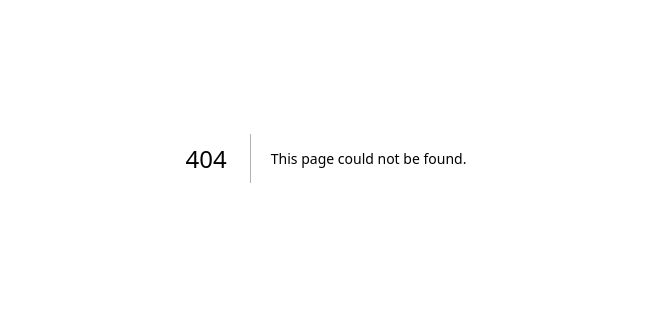
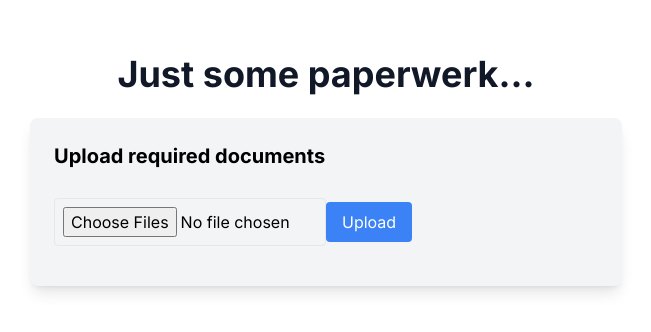
Before and after one commit to lklcentennial/hackathon-foodbank, a Next.js app: page /verify in a window 1280 px wide. Before the commit this address had no page. Shown: the part 242-574 px from the top of the page, without its empty margins (314-965 px from the left). Built offline with nearby package versions, Linux system fonts and the light colour scheme.

Commit message:
feat: Verfication #2 done

```diff
--- a/src/app/page.js
+++ b/src/app/page.js
@@ -1,18 +1,27 @@
 "use client";
 import CenterContainer from "@/components/CenterContainer";
-import GuestOnly from "@/components/GuestOnly";
-import Login from "@/components/Login";
 import SignInButton from "@/components/SignIn";
 import SignOutButton from "@/components/SignOutButton";
-import Validation from "@/components/Validation";
 import { useSession } from "next-auth/react";
+import { useRouter } from "next/navigation";
 
 export default function Home() {
   const session = useSession();
+  const router = useRouter();
   return (
     <CenterContainer>
       {session.data ? (
         <>
+          <h1 className="m-2 text-4xl font-bold text-gray-900">
+            {"Let's verify you!"}
+          </h1>
+
+          <button
+            className="border text-slate-300 text-xl font-bold m-2 p-4 rounded bg-slate-700 outline-none"
+            onClick={() => router.push("/verify")}
+          >
+            Procced
+          </button>
           <SignOutButton />
         </>
       ) : (
--- /dev/null
+++ b/src/app/verify/page.js
@@ -0,0 +1,16 @@
+import CenterContainer from "@/components/CenterContainer";
+import Validation from "@/components/Validation";
+import React from "react";
+
+const VerifyPage = () => {
+  return (
+    <CenterContainer>
+      <h1 className="m-2 text-4xl font-bold text-gray-900">
+        {"Just some paperwerk..."}
+      </h1>
+      <Validation />
+    </CenterContainer>
+  );
+};
+
+export default VerifyPage;
--- a/src/components/SignOutButton.jsx
+++ b/src/components/SignOutButton.jsx
@@ -5,7 +5,7 @@ import React from "react";
 const SignOutButton = () => {
   return (
     <button
-      className="border text-slate-300 text-xl font-bold m-2 p-4 rounded bg-slate-700 outline-none"
+      className="text-gray-900 text-md font-bold m-2 p-4 rounded underline"
       onClick={() => signOut()}
     >
       Sign Out
--- a/src/components/Validation.jsx
+++ b/src/components/Validation.jsx
@@ -1,71 +1,146 @@
 "use client";
-import React, { useState } from "react";
+import React, { useState, useEffect } from "react";
+import { useRouter } from "next/navigation";
 
-function Validation(){
-  const [file, setFile] = useState(null);
-  const [isError, setIsError] = useState(false)
+function Validation() {
+  const [files, setFiles] = useState([]);
+  const [isError, setIsError] = useState(false);
   const [errorMsg, setErrorMsg] = useState("");
-  const [isSuccess, setIsSuccess] = useState(false)
+  const [isSuccess, setIsSuccess] = useState(false);
+  const [uploadProgress, setUploadProgress] = useState(0);
 
   const handleFileChange = (event) => {
-    const selectedFile = event.target.files[0];
-    setIsSuccess(false)
+    const selectedFiles = event.target.files;
+    const allowedTypes = [
+      "image/jpeg",
+      "image/png",
+      "image/gif",
+      "application/pdf",
+      "application/msword",
+      "application/vnd.openxmlformats-officedocument.wordprocessingml.document",
+    ];
+    let isValid = true;
+    const newFiles = Array.from(selectedFiles).map((file) => {
+      if (!allowedTypes.includes(file.type)) {
+        isValid = false;
+        setIsError(true);
+        setErrorMsg(`Invalid file type: ${file.name}`);
+      }
+      return { file, progress: 0 };
+    });
 
-    // Check the file type
-    const allowedTypes = ["image/jpeg", "image/png", "image/gif", "application/pdf", "application/msword", "application/vnd.openxmlformats-officedocument.wordprocessingml.document"];
-    if (!allowedTypes.includes(selectedFile?.type)) {
-      setIsError(true)
-      setErrorMsg("Only JPEG, PNG, and GIF images are allowed.");
-      return;
+    if (isValid) {
+      setIsError(false);
+      setErrorMsg("");
+      setFiles([...files, ...newFiles]);
     }
+  };
 
-    setIsError(false)
-    setFile(selectedFile);
+  const handleDeleteFile = (index) => {
+    const updatedFiles = [...files];
+    updatedFiles.splice(index, 1);
+    setFiles(updatedFiles);
+  };
+
+  const simulateUpload = () => {
+    let progress = 0;
+    const interval = setInterval(() => {
+      progress += 25;
+      setUploadProgress(progress);
+
+      if (progress >= 100) {
+        clearInterval(interval);
+        setIsSuccess(true);
+        setTimeout(() => {
+          setFiles([]);
+          setIsSuccess(false);
+          setUploadProgress(0);
+        }, 2000); // Reset state after 2 seconds
+      }
+    }, 500); // Simulated upload progress interval (500ms per 10% progress)
   };
 
   const handleSubmit = (event) => {
     event.preventDefault();
 
-    if(isError) return
-    setErrorMsg("");
-
-    // Check if the file has been selected
-    if (!file) {
-      setIsError(true)
-      setErrorMsg("Please select a file.");
+    if (isError || files.length === 0) {
+      setIsError(true);
+      setErrorMsg("Please select valid file(s) to upload.");
       return;
     }
 
-    setIsError(false)
-    setIsSuccess(true)
+    setIsError(false);
+    setErrorMsg("");
+    setUploadProgress(0);
+
+    simulateUpload();
   };
 
+  const router = useRouter();
+
   return (
-    <div className="container mx-auto p-4">
-      <div className="bg-white shadow-lg rounded-lg p-6">
-        <div className="text-xl font-bold mb-4">File Type Validation</div>
-
-        <div className="mb-4">
+    <div className="container mx-auto w-1/2 p-4">
+      <div className="bg-gray-100 shadow-lg rounded-lg p-6">
+        <div className="text-xl font-bold mb-4">Upload required documents</div>
+        <div className="mb-4 flex flex-col">
           <form onSubmit={handleSubmit}>
-            <input className="border rounded p-2 w-full" type="file" onChange={handleFileChange}/>
+            <input
+              className="border rounded p-2 w-1/2"
+              type="file"
+              onChange={handleFileChange}
+              multiple
+            />
             {isError && <div className="text-red-500 mt-2">{errorMsg}</div>}
-            <button className="bg-blue-500 text-white rounded px-4 py-2 mt-4 hover:bg-blue-700" type="submit">
+            <button
+              className="bg-blue-500 text-white rounded px-4 py-2 mt-4 hover:bg-blue-700"
+              type="submit"
+            >
               Upload
             </button>
-            {isSuccess && <div className="text-green-500 mt-2">Valid File Type</div>}
+            {isSuccess && (
+              <div className="text-green-500 mt-2">Successful uploaded</div>
+            )}
           </form>
+        </div>
+        <div className="mt-4">
+          {files.map((uploadedFile, index) => (
+            <div
+              key={index}
+              className="flex items-center justify-between border p-2 rounded mb-2"
+            >
+              <div>{uploadedFile.file.name}</div>
+              <div className="flex items-center space-x-2">
+                {/* <div className="text-xs">{uploadedFile.progress}%</div> */}
+                <button
+                  onClick={() => handleDeleteFile(index)}
+                  className="text-red-500 hover:underline"
+                  type="button"
+                >
+                  Delete
+                </button>
+              </div>
+            </div>
+          ))}
+        </div>
+        {uploadProgress > 0 && uploadProgress < 100 && (
+          <div className="mt-4">
+            <div
+              className="bg-green-500 h-2 rounded"
+              style={{ width: `${uploadProgress}%` }}
+            />
+          </div>
+        )}
+        {uploadProgress === 100 && (
+          <button
+            className="border text-slate-300 text-xl font-bold m-2 p-4 rounded bg-slate-700 outline-none"
+            onClick={() => router.push("/dashboard")}
+          >
+            Procced
+          </button>
+        )}
+      </div>
     </div>
-  </div>
-</div>
-  )
+  );
 }
 
-// const FlexContainer = ({ children }) => {
-//   return (
-//     <div className={m-4 flex flex-col}>
-//       <h1>this is flex</h1>
-//     </div>
-//   );
-// };
-
 export default Validation;
```
